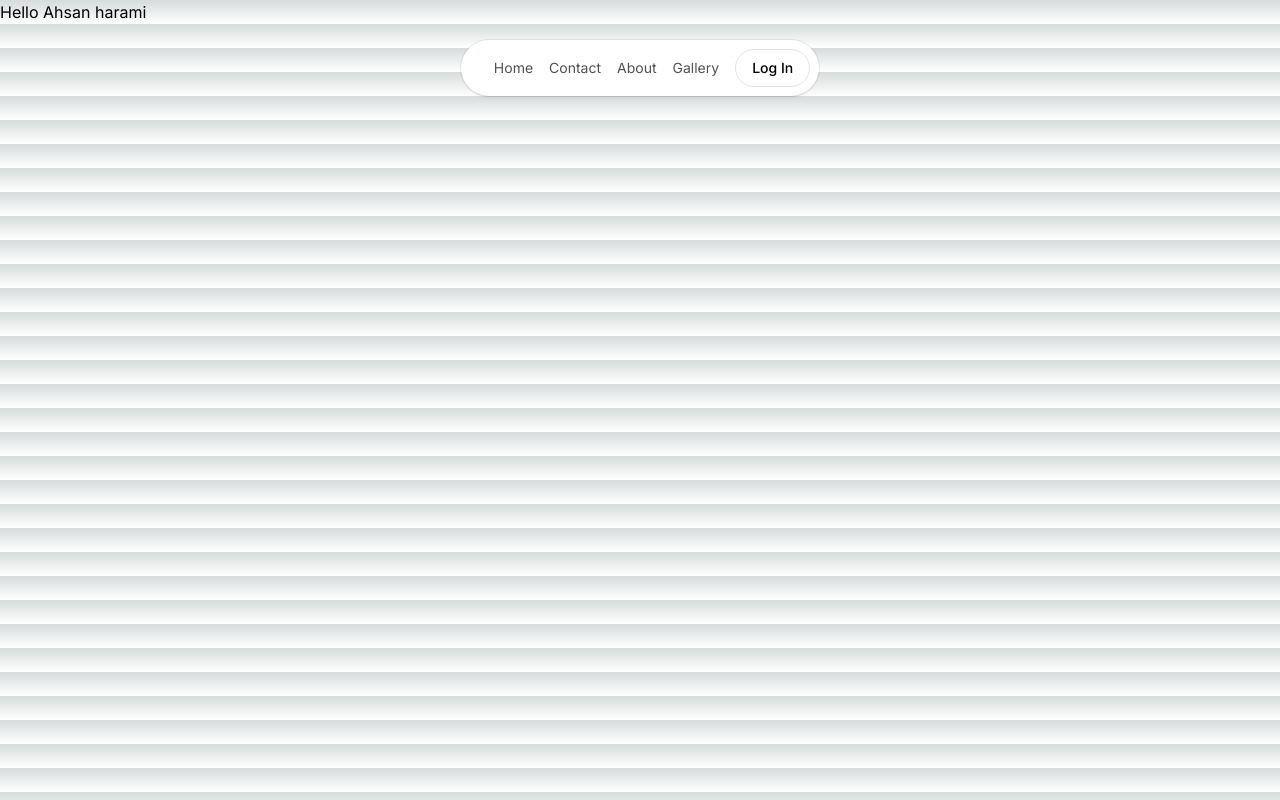
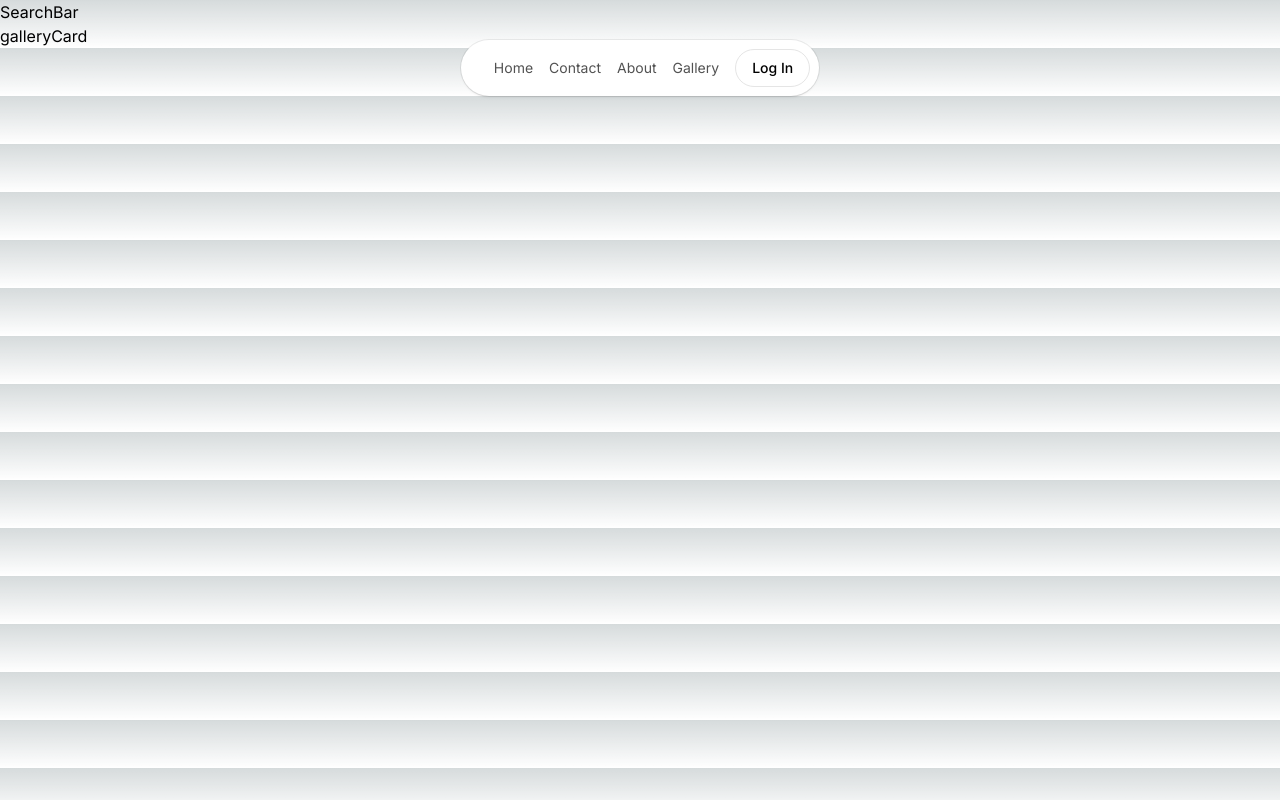
Before and after one commit to Muhammad-Alii2/Chefify, a Next.js app: page /pages/Gallery in a window 1280 px wide. Built offline with nearby package versions, Linux system fonts and the light colour scheme; no server answers.

Commit message:
search bar added.
search bar added.

```diff
--- /dev/null
+++ b/src/app/components/GalleryCard.js
@@ -0,0 +1,9 @@
+import React from 'react'
+
+const GalleryCard = () => {
+  return (
+    <>galleryCard</>
+  )
+}
+
+export default GalleryCard
--- /dev/null
+++ b/src/app/components/SearchBar.js
@@ -0,0 +1,9 @@
+import React from 'react'
+
+const SearchBar = () => {
+  return (
+    <>SearchBar</>
+  )
+}
+
+export default SearchBar
--- a/src/app/layout.tsx
+++ b/src/app/layout.tsx
@@ -7,7 +7,7 @@ import Head from "next/head";
 const inter = Inter({ subsets: ["latin"] });
 
 export const metadata: Metadata = {
-  title: "Create Next App",
+  title: "Chefify",
   description: "Generated by create next app",
 };
 
--- a/src/app/pages/Gallery/page.js
+++ b/src/app/pages/Gallery/page.js
@@ -1,14 +1,19 @@
 import react from "react";
+import GalleryCard from "@/app/components/GalleryCard";
+import SearchBar from "@/app/components/SearchBar";
 
 const app = () => {
 
     return (
-   <>
+        <>
+            <div>
+                <SearchBar />
+            </div>
 
-   Hello Ahsan harami
-
-   </>
-
+            <div>
+                <GalleryCard />
+            </div>
+        </>
     )
 }
 export default app;
```
Also changed, not shown: src/app/components/gallery.js (deleted).
